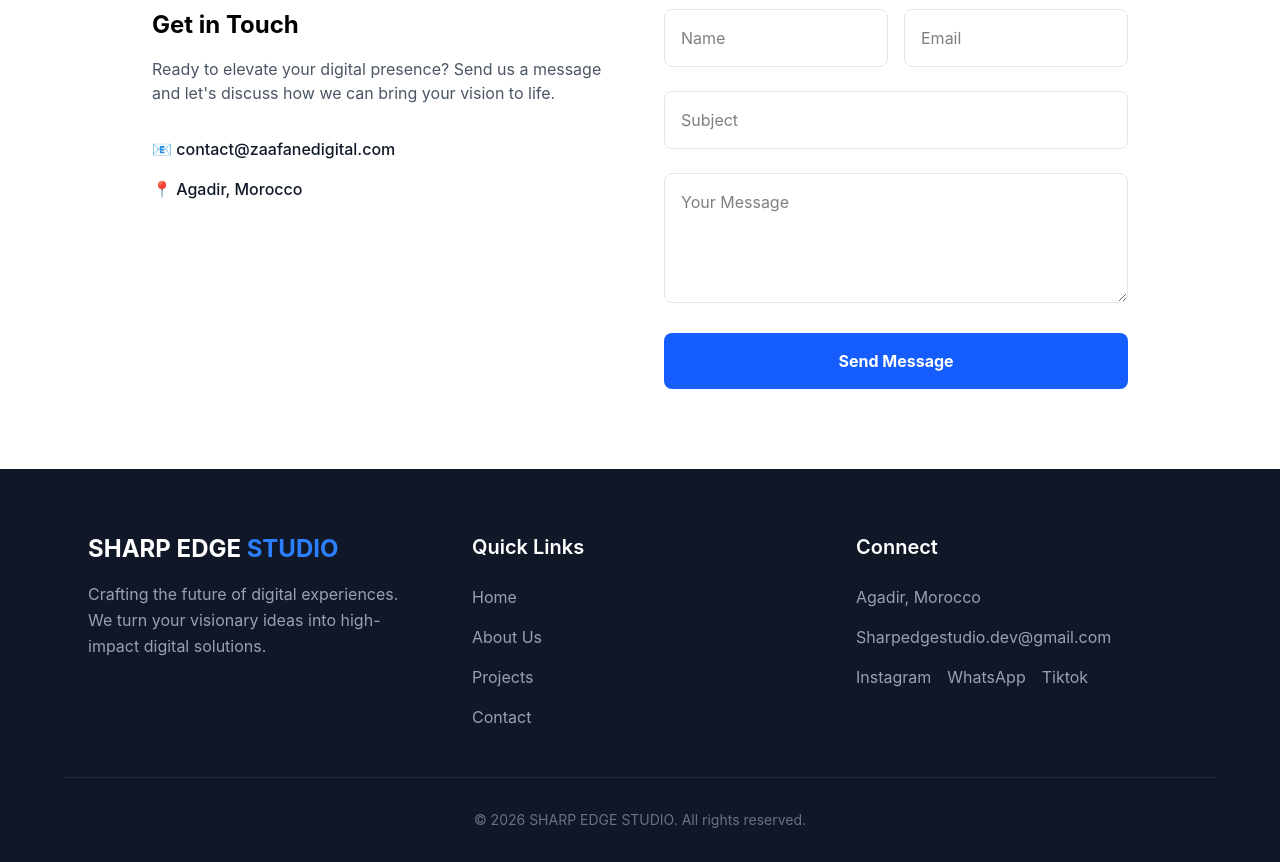
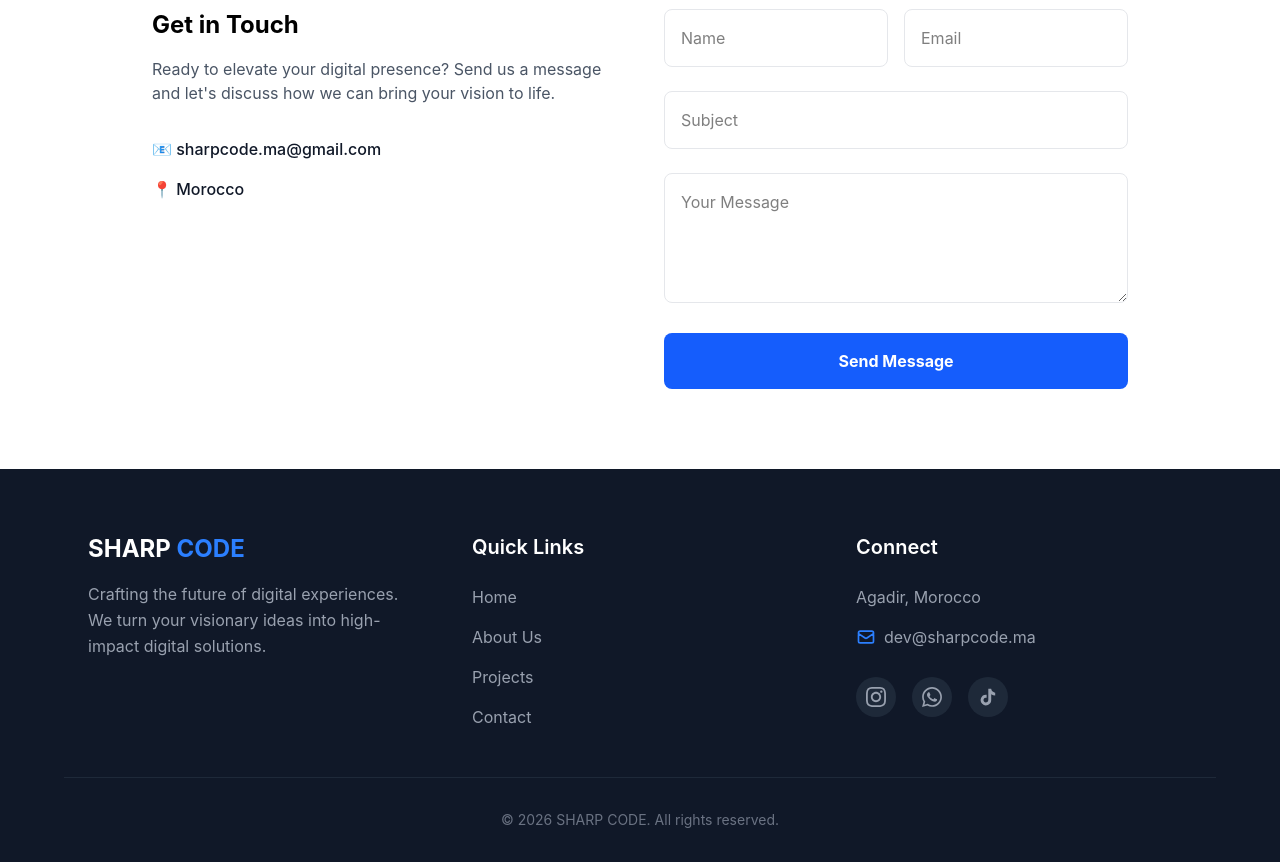
Before and after one commit to mouadhhg/portfolio, a React (Vite) app: page / in a window 1280 px wide. Shown: the part 3400-4262 px from the top of the page. Built offline with nearby package versions, Linux system fonts and the light colour scheme.

Commit message:
تعديل المكونات وإضافة أقسام جديدة

```diff
--- a/src/components/Contact.jsx
+++ b/src/components/Contact.jsx
@@ -1,30 +1,38 @@
-import { useRef } from 'react';
-import emailjs from '@emailjs/browser';
+import { useState } from 'react';
 import { motion } from 'framer-motion';
 
 export default function Contact() {
-  const form = useRef();
+  const [status, setStatus] = useState('');
+  const [loading, setLoading] = useState(false);
 
-  const sendEmail = (e) => {
+  const handleSubmit = async (e) => {
     e.preventDefault();
+    setLoading(true);
+    setStatus('');
 
-    // استبدل القيم هنا ببياناتك من EmailJS
-    emailjs
-      .sendForm(
-        'service_fcv2sgz',
-        'template_qyapksu',
-        form.current,
-        'hltwAn6VLCOmLPcxN'
-      )
-      .then(
-        () => {
-          alert('Message sent successfully!');
-          form.current.reset();
-        },
-        (error) => {
-          alert('Failed to send: ' + error.text);
+    const form = e.target;
+    const data = new FormData(form);
+
+    try {
+      const response = await fetch("https://formspree.io/f/meaogooy", {
+        method: "POST",
+        body: data,
+        headers: {
+          'Accept': 'application/json'
         }
-      );
+      });
+
+      if (response.ok) {
+        setStatus('Message sent successfully!');
+        form.reset();
+      } else {
+        setStatus('Oops! There was a problem submitting your form.');
+      }
+    } catch (error) {
+      setStatus('Oops! There was a problem submitting your form.');
+    } finally {
+      setLoading(false);
+    }
   };
 
   return (
@@ -54,15 +62,14 @@
               </p>
             </div>
             <div className="space-y-4">
-              <p className="text-gray-900 font-medium">📧 contact@zaafanedigital.com</p>
-              <p className="text-gray-900 font-medium">📍 Agadir, Morocco</p>
+              <p className="text-gray-900 font-medium">📧 sharpcode.ma@gmail.com</p>
+              <p className="text-gray-900 font-medium">📍 Morocco</p>
             </div>
           </motion.div>
 
-          {/* Right: Form - تم إضافة ref و onSubmit و name لكل input */}
+          {/* Right: Form */}
           <motion.form
-            ref={form}
-            onSubmit={sendEmail}
+            onSubmit={handleSubmit}
             initial={{ opacity: 0, x: 30 }}
             whileInView={{ opacity: 1, x: 0 }}
             transition={{ duration: 0.8, delay: 0.2 }}
@@ -73,11 +80,22 @@
               <input name="name" type="text" placeholder="Name" required className="w-full p-4 border border-gray-200 rounded-lg focus:outline-none focus:ring-2 focus:ring-blue-500" />
               <input name="email" type="email" placeholder="Email" required className="w-full p-4 border border-gray-200 rounded-lg focus:outline-none focus:ring-2 focus:ring-blue-500" />
             </div>
-            <input name="title" type="text" placeholder="Subject" required className="w-full p-4 border border-gray-200 rounded-lg focus:outline-none focus:ring-2 focus:ring-blue-500" />
+            <input name="subject" type="text" placeholder="Subject" required className="w-full p-4 border border-gray-200 rounded-lg focus:outline-none focus:ring-2 focus:ring-blue-500" />
             <textarea name="message" placeholder="Your Message" rows="4" required className="w-full p-4 border border-gray-200 rounded-lg focus:outline-none focus:ring-2 focus:ring-blue-500"></textarea>
-            <button type="submit" className="w-full py-4 bg-blue-600 text-white font-bold rounded-lg hover:bg-blue-700 transition duration-300">
-              Send Message
+
+            <button
+              type="submit"
+              disabled={loading}
+              className="w-full py-4 bg-blue-600 text-white font-bold rounded-lg hover:bg-blue-700 transition duration-300 disabled:opacity-50"
+            >
+              {loading ? 'Sending...' : 'Send Message'}
             </button>
+
+            {status && (
+              <p className={`text-center font-medium ${status.includes('success') ? 'text-green-600' : 'text-red-600'}`}>
+                {status}
+              </p>
+            )}
           </motion.form>
 
         </div>
--- a/src/components/Footer.jsx
+++ b/src/components/Footer.jsx
@@ -12,7 +12,7 @@
       >
         {/* العمود الأول: العلامة التجارية */}
         <div>
-          <h2 className="text-2xl font-bold mb-4">SHARP EDGE <span className="text-blue-500">STUDIO</span></h2>
+          <h2 className="text-2xl font-bold mb-4">SHARP <span className="text-blue-500">CODE</span></h2>
           <p className="text-gray-400 leading-relaxed">
             Crafting the future of digital experiences. We turn your visionary ideas into
             high-impact digital solutions.
@@ -33,21 +33,66 @@
         {/* العمود الثالث: التواصل */}
         <div>
           <h3 className="text-xl font-semibold mb-6">Connect</h3>
-          <ul className="space-y-4 text-gray-400">
-            <li>Agadir, Morocco</li>
-            <a href="mailto:Sharpedgestudio.dev@gmail.com" className="hover:underline">
-              Sharpedgestudio.dev@gmail.com
-            </a>
-            <li className="flex gap-4 mt-4">
-              <a href="https://www.instagram.com/sharp_edge_studio.dev?igsh=MTR4cGM1dmp1dXllMA==" className="hover:text-blue-500 transition">Instagram</a>
-              <a href="https://wa.me/212690231048" className="hover:text-blue-500 transition">WhatsApp</a>
-              <a href="https://www.tiktok.com/@sharpedgestudio?_r=1&_d=em96i73j02j4bi&sec_uid=MS4wLjABAAAA4Nc6Zp7aC-_E0YNNdGA_zrnwcr0AkXT061SqF1F6kKMSkkAiOBpjiLuRITAgMpNj&share_author_id=7667998371017786376&sharer_language=en&source=h5_m&u_code=f4khik3845lff3&timestamp=1785442492&user_id=7667998371017786376&sec_user_id=MS4wLjABAAAA4Nc6Zp7aC-_E0YNNdGA_zrnwcr0AkXT061SqF1F6kKMSkkAiOBpjiLuRITAgMpNj&item_author_type=1&utm_source=copy&utm_campaign=client_share&utm_medium=android&share_iid=7668225254511347474&share_link_id=e5e3006c-18b4-4e25-aaf0-8781ddfc307c&share_app_id=1233&ugbiz_name=ACCOUNT&ug_btm=b8727%2Cb4907&social_share_type=5&share_enter_from=settings_page&item_author_type=1&enable_checksum=1" className="hover:text-blue-500 transition">Tiktok</a>
-            </li>
-          </ul>
+          <div className="space-y-4 text-gray-400">
+            <p>Agadir, Morocco</p>
+            <p>
+              <a
+                href="mailto:dev@sharpcode.ma"
+                className="inline-flex items-center gap-2 hover:text-blue-500 transition text-gray-400"
+              >
+                <svg className="w-5 h-5 text-blue-500 shrink-0" fill="none" stroke="currentColor" strokeWidth="2" viewBox="0 0 24 24">
+                  <path strokeLinecap="round" strokeLinejoin="round" d="M3 8l7.89 5.26a2 2 0 002.22 0L21 8M5 19h14a2 2 0 002-2V7a2 2 0 00-2-2H5a2 2 0 00-2 2v10a2 2 0 002 2z"></path>
+                </svg>
+                dev@sharpcode.ma
+              </a>
+            </p>
+
+            {/* أيقونات وسائل التواصل الاجتماعي */}
+            <div className="flex gap-4 pt-2">
+              {/* Instagram */}
+              <a
+                href="https://www.instagram.com/sharp_edge_studio.dev?igsh=MTR4cGM1dmp1dXllMA=="
+                target="_blank"
+                rel="noopener noreferrer"
+                className="w-10 h-10 rounded-full bg-gray-800 flex items-center justify-center text-gray-400 hover:bg-blue-600 hover:text-white transition duration-300"
+                aria-label="Instagram"
+              >
+                <svg className="w-5 h-5" fill="currentColor" viewBox="0 0 24 24">
+                  <path d="M12 2.163c3.204 0 3.584.012 4.85.07 3.252.148 4.771 1.691 4.919 4.919.058 1.265.069 1.645.069 4.849 0 3.205-.012 3.584-.069 4.849-.149 3.225-1.664 4.771-4.919 4.919-1.266.058-1.644.07-4.85.07-3.204 0-3.584-.012-4.849-.07-3.26-.149-4.771-1.699-4.919-4.92-.058-1.265-.07-1.644-.07-4.849 0-3.204.013-3.583.07-4.849.149-3.227 1.664-4.771 4.919-4.919 1.266-.057 1.645-.069 4.849-.069zm0-2.163c-3.259 0-3.667.014-4.947.072-4.358.2-6.78 2.618-6.98 6.98-.059 1.281-.073 1.689-.073 4.948 0 3.259.014 3.668.072 4.948.2 4.358 2.618 6.78 6.98 6.98 1.281.058 1.689.072 4.948.072 3.259 0 3.668-.014 4.948-.072 4.354-.2 6.782-2.618 6.979-6.98.059-1.28.073-1.689.073-4.948 0-3.259-.014-3.667-.072-4.947-.196-4.354-2.617-6.78-6.979-6.98-1.281-.059-1.69-.073-4.949-.073zm0 5.838c-3.403 0-6.162 2.759-6.162 6.162s2.759 6.163 6.162 6.163 6.162-2.759 6.162-6.163c0-3.403-2.759-6.162-6.162-6.162zm0 10.162c-2.209 0-4-1.79-4-4 0-2.209 1.791-4 4-4s4 1.791 4 4c0 2.21-1.791 4-4 4zm6.406-11.845c-.796 0-1.441.645-1.441 1.44s.645 1.44 1.441 1.44c.795 0 1.439-.645 1.439-1.44s-.644-1.44-1.439-1.44z"/>
+                </svg>
+              </a>
+
+              {/* WhatsApp */}
+              <a
+                href="https://wa.me/212690231048"
+                target="_blank"
+                rel="noopener noreferrer"
+                className="w-10 h-10 rounded-full bg-gray-800 flex items-center justify-center text-gray-400 hover:bg-blue-600 hover:text-white transition duration-300"
+                aria-label="WhatsApp"
+              >
+                <svg className="w-5 h-5" fill="currentColor" viewBox="0 0 24 24">
+                  <path d="M.057 24l1.687-6.163c-1.041-1.804-1.588-3.849-1.587-5.946.003-6.556 5.338-11.891 11.893-11.891 3.181.001 6.167 1.24 8.413 3.488 2.245 2.248 3.481 5.236 3.48 8.414-.003 6.557-5.338 11.892-11.893 11.892-1.99-.001-3.951-.5-5.688-1.448l-6.305 1.654zm6.597-3.807c1.676.995 3.276 1.591 5.392 1.592 5.448 0 9.886-4.434 9.889-9.885.002-5.462-4.415-9.89-9.881-9.892-5.452 0-9.887 4.434-9.889 9.884-.001 2.225.651 3.891 1.746 5.634l-.999 3.648 3.742-.981zm11.387-5.464c-.074-.124-.272-.198-.57-.347-.297-.149-1.758-.868-2.031-.967-.272-.099-.47-.149-.669.149-.198.297-.768.967-.941 1.165-.173.198-.347.223-.644.074-.297-.149-1.255-.462-2.39-1.475-.883-.788-1.48-1.761-1.653-2.059-.173-.297-.018-.458.13-.606.134-.133.297-.347.446-.521.151-.172.2-.296.3-.495.099-.198.05-.372-.025-.521-.075-.148-.669-1.611-.916-2.206-.242-.579-.487-.501-.669-.51l-.57-.01c-.198 0-.52.074-.792.372s-1.04 1.016-1.04 2.479 1.065 2.876 1.213 3.074c.149.198 2.095 3.2 5.076 4.487.709.306 1.263.489 1.694.626.712.226 1.36.194 1.872.118.571-.085 1.758-.719 2.006-1.413.248-.695.248-1.29.173-1.414z"/>
+                </svg>
+              </a>
+
+              {/* TikTok */}
+              <a
+                href="https://www.tiktok.com/@sharpedgestudio?_r=1&_d=em96i73j02j4bi"
+                target="_blank"
+                rel="noopener noreferrer"
+                className="w-10 h-10 rounded-full bg-gray-800 flex items-center justify-center text-gray-400 hover:bg-blue-600 hover:text-white transition duration-300"
+                aria-label="TikTok"
+              >
+                <svg className="w-5 h-5" fill="currentColor" viewBox="0 0 24 24">
+                  <path d="M19.59 6.69a4.83 4.83 0 01-3.77-4.25V2h-3.45v13.67a2.89 2.89 0 01-5.2 1.74 2.89 2.89 0 012.31-4.64 2.93 2.93 0 01.88.13V9.4a6.84 6.84 0 00-1-.05A6.33 6.33 0 005 20.1a6.34 6.34 0 0010.86-4.43v-7a8.16 8.16 0 004.77 1.52v-3.4a4.85 4.85 0 01-1-.13z"/>
+                </svg>
+              </a>
+            </div>
+          </div>
         </div>
       </motion.div>
 
-      {/* حقوق النشر - أضفت له أنيميشن بسيط أيضاً */}
+      {/* حقوق النشر */}
       <motion.div
         initial={{ opacity: 0 }}
         whileInView={{ opacity: 1 }}
@@ -55,7 +100,7 @@
         viewport={{ once: true }}
         className="max-w-6xl mx-auto px-6 mt-12 pt-8 border-t border-gray-800 text-center text-gray-500 text-sm"
       >
-        <p>© {new Date().getFullYear()} SHARP EDGE STUDIO. All rights reserved.</p>
+        <p>© {new Date().getFullYear()} SHARP CODE. All rights reserved.</p>
       </motion.div>
     </footer>
   );
```
